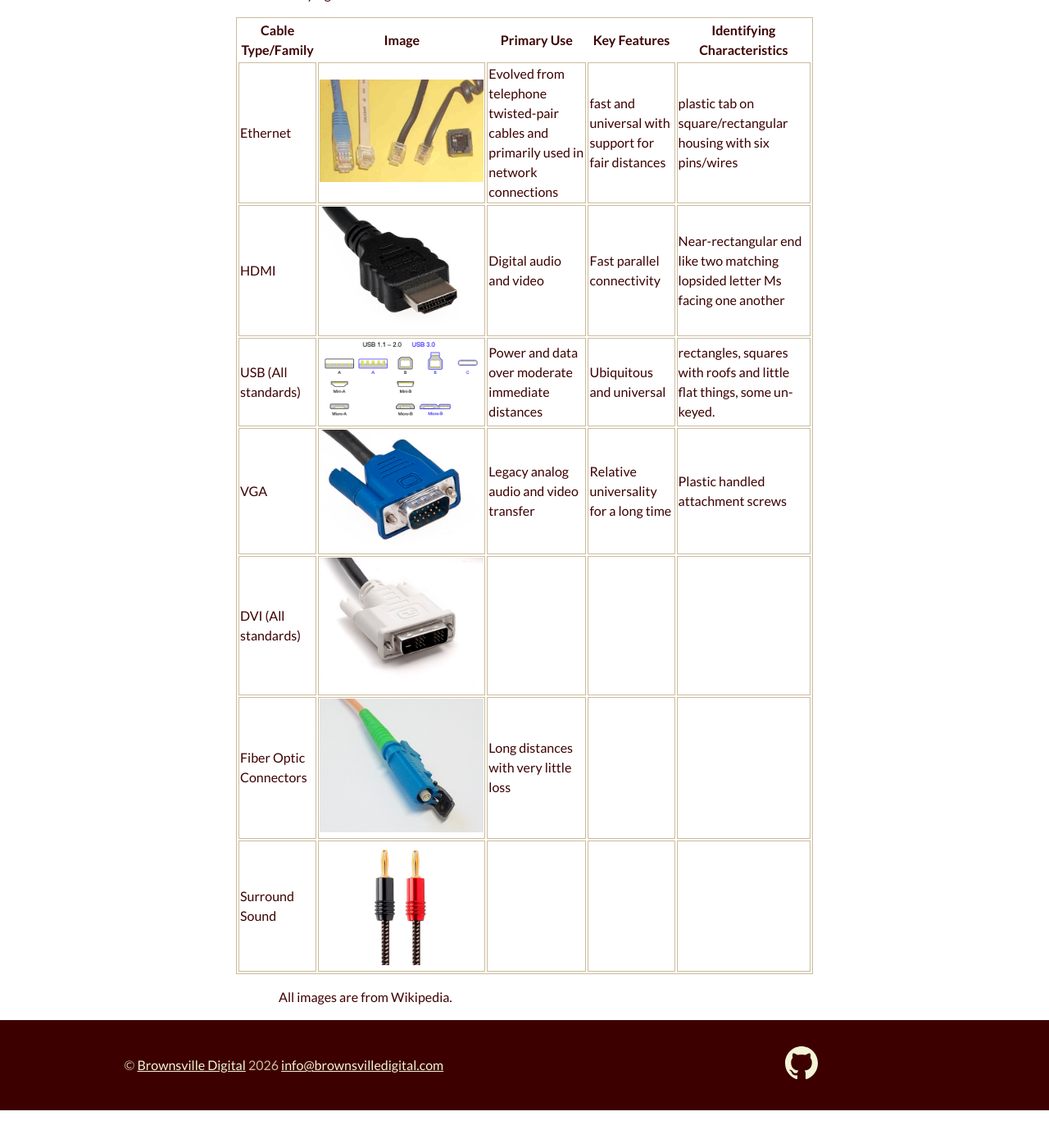
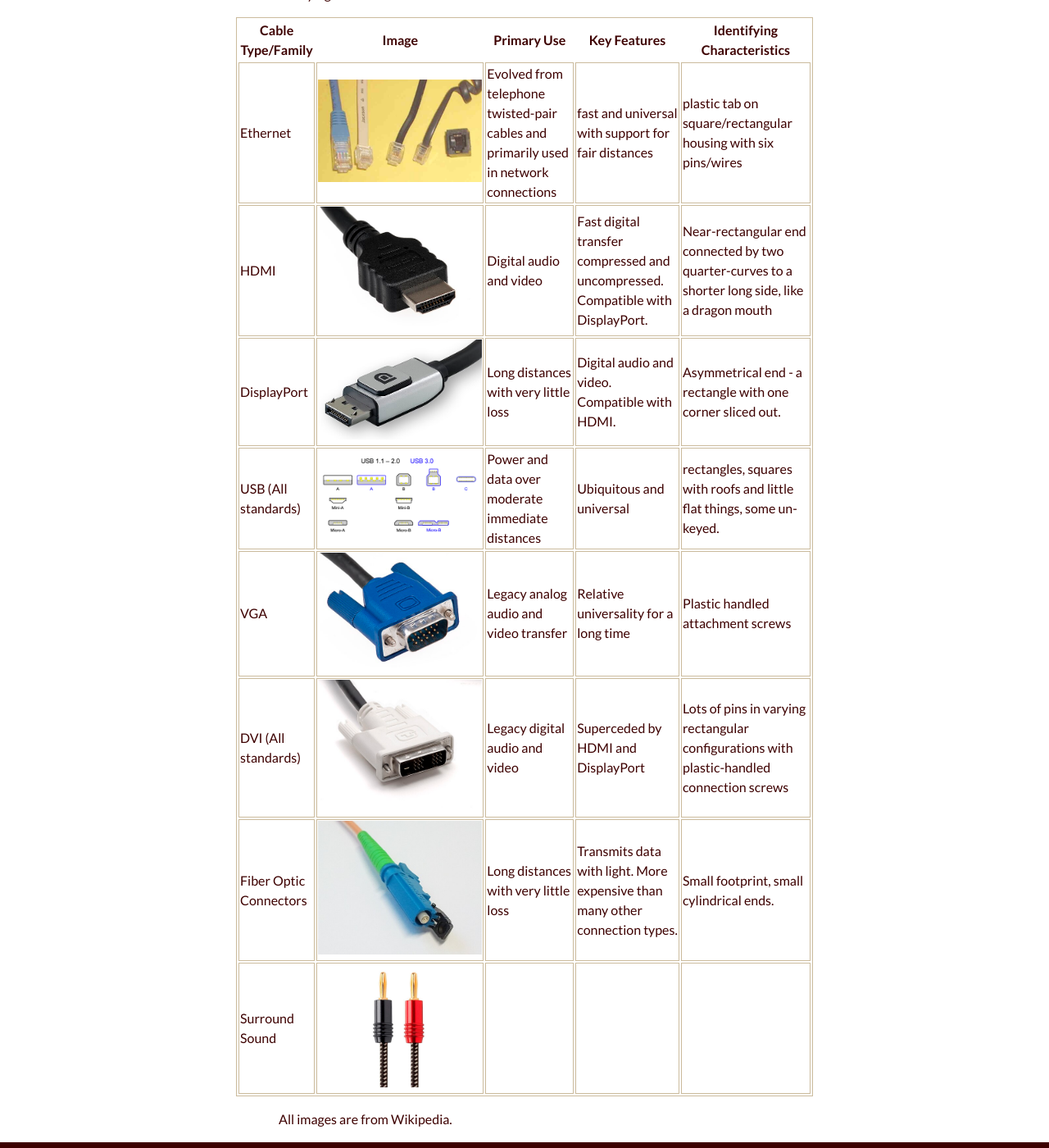
Before and after one commit to Brownsville-Digital/website, a Jekyll site: the page built from _posts/2026-07-08-cable-table.md, in a window 1280 px wide and 1400 px high, scrolled down 380 px. Shown: the whole window at 82% size. Built offline with Jekyll 4.4.1, drawn with Linux system fonts in a browser that asks for light colours; before the commit the page ends 1734 px from its top, so only the background shows below that.

Commit message:
Perhaps near complete.

```diff
--- a/_posts/2026-07-08-cable-table.md
+++ b/_posts/2026-07-08-cable-table.md
@@ -35,8 +35,14 @@ Table to help with recognition of various types of cables for connecting to peri
       <td>HDMI</td>
       <td><img src="/images/posts/cables/500px-HDMI-Connector.jpg" alt="HDMI connector"></td>
       <td>Digital audio and video</td>
-      <td>Fast parallel connectivity</td>
-      <td>Near-rectangular end like two matching lopsided letter Ms facing one another</td>
+      <td>Fast digital transfer compressed and uncompressed. Compatible with DisplayPort.</td>
+      <td>Near-rectangular end connected by two quarter-curves to a shorter long side, like a dragon mouth</td>
+    </tr>
+    <tr>
+      <td>DisplayPort</td><td><img src="/images/posts/cables/500px-Displayport-cable.jpg" alt="DisplayPort"></td>
+      <td>Long distances with very little loss</td>
+      <td>Digital audio and video. Compatible with HDMI.</td>
+      <td>Asymmetrical end - a rectangle with one corner sliced out.</td>
     </tr>
     <tr>
       <td>USB (All standards)</td><td><img src="/images/posts/cables/USB.png" alt="USB connection shapes"></td>
@@ -52,15 +58,15 @@ Table to help with recognition of various types of cables for connecting to peri
     </tr>
     <tr>
       <td>DVI (All standards)</td><td><img src="/images/posts/cables/500px-Dvi-cable.jpg" alt="DVI cables"></td>
-      <td></td>
-      <td></td>
-      <td></td>
+      <td>Legacy digital audio and video</td>
+      <td>Superceded by HDMI and DisplayPort</td>
+      <td>Lots of pins in varying rectangular configurations with plastic-handled connection screws</td>
     </tr>
     <tr>
       <td>Fiber Optic Connectors</td><td><img src="/images/posts/cables/500px-E2000-Connector.jpg" alt="Fiber Optic Connector"></td>
       <td>Long distances with very little loss</td>
-      <td></td>
-      <td></td>
+      <td>Transmits data with light. More expensive than many other connection types.</td>
+      <td>Small footprint, small cylindrical ends.</td>
     </tr>
     <tr>
       <td>Surround Sound</td>
```
Also changed, not shown: images/posts/cables/500px-Displayport-cable.jpg (added).
